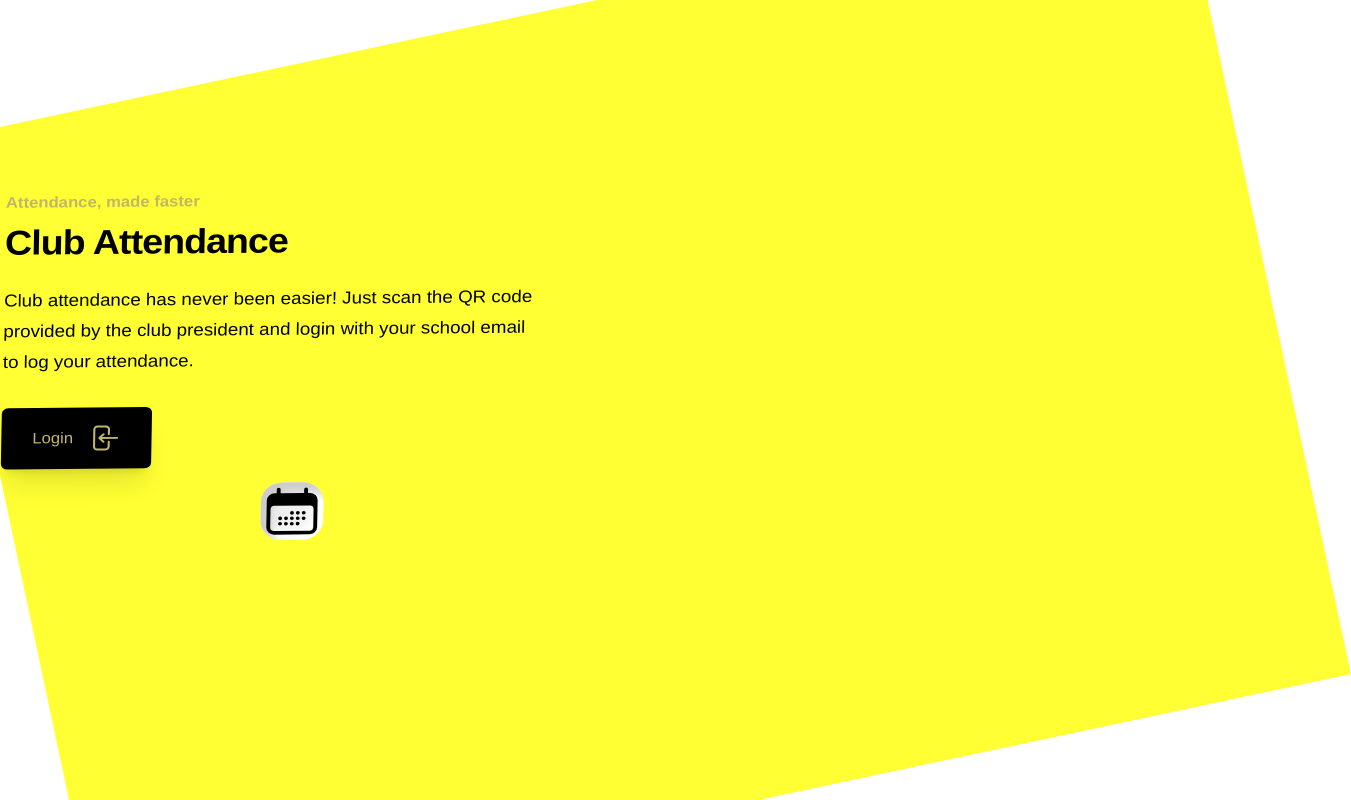
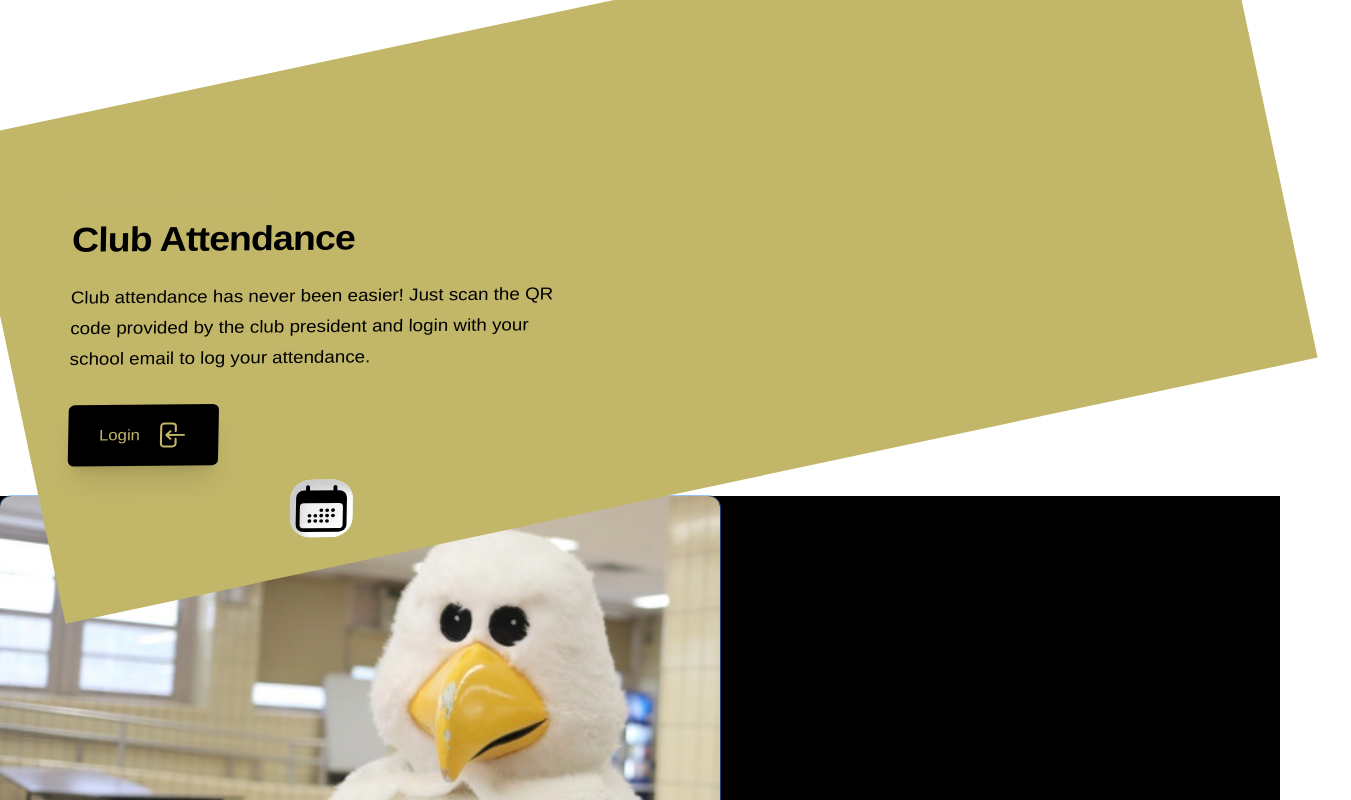
Before and after one commit to sitechtimes/club-attendance-frontend-v2, a Vue app: page / in a window 1280 px wide. Shown: the top 800 px of the page, 1351 px wide, since content can reach past the window. Built offline with nearby package versions, Linux system fonts and the light colour scheme.

Commit message:
skew background

```diff
--- a/src/views/Home.vue
+++ b/src/views/Home.vue
@@ -1,6 +1,6 @@
 <template>
   <div
-    class="overflow-hidden py-80 bg-white pt-20 lg:pt-24 bg-yellow -rotate-12"
+    class="overflow-hidden px-28 bg-white pt-20 lg:pt-24 bg-yellow -rotate-12 pl-8"
   >
     <div class="mx-auto max-w-7xl px-6 lg:px-8 2xl:ml-40 skew-x-12">
       <div
--- a/tailwind.config.js
+++ b/tailwind.config.js
@@ -15,7 +15,7 @@
       pink: "#ff49db",
       orange: "#ff7849",
       green: "#13ce66",
-      yellow: "#FFFF33",
+      yellow: " #c2b669",
       "gray-dark": "#273444",
       gray: "#8492a6",
       "gray-light": "#d3dce6",
```
